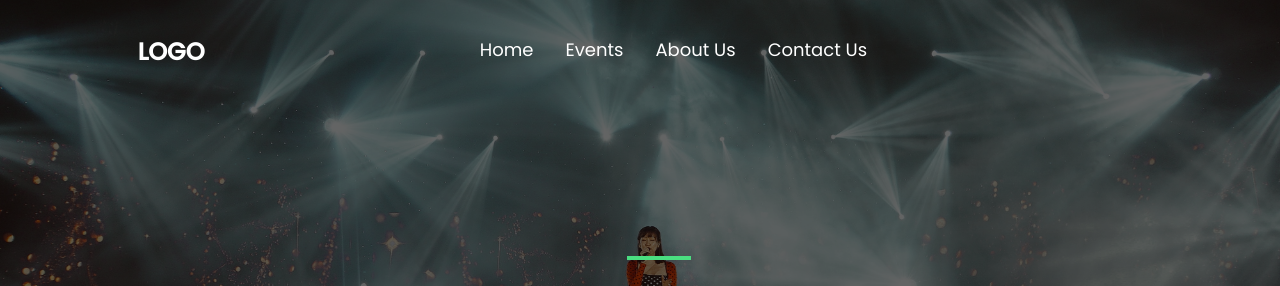
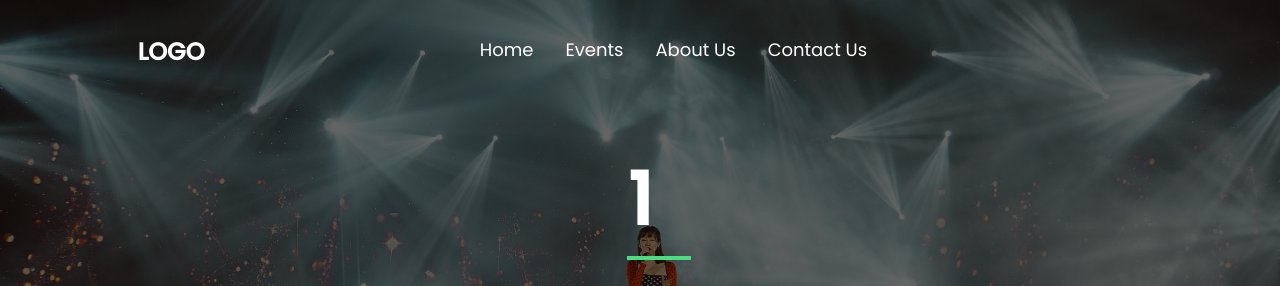
Before and after one commit to Pukka-Technologies/iVote, a Next.js app: page /events/leaderboard/1 in a window 1280 px wide. Shown: the top 286 px of the page. Built offline with nearby package versions, Linux system fonts and the light colour scheme; no server answers.

Commit message:
get event name from query

```diff
--- a/pages/events/leaderboard/[eid].js
+++ b/pages/events/leaderboard/[eid].js
@@ -12,9 +12,10 @@ const EventBoard = () => {
 
     const [leaderboard, setLeaderboard] = useState(null)
     const [totalVotes, setTotalVotes] = useState(null)
+    const [event_name, setEvent_name] = useState(null)
 
     const router = useRouter()
-    const { _id } = router.query
+    const { _id, eid } = router.query
 
     const fetchLeaderboard = () => {
 
@@ -43,12 +44,17 @@ const EventBoard = () => {
 
       useEffect(() => {
         fetchLeaderboard()
+        const eventName = eid.replace(/_/g, " ").split(" ")
+        for (let i = 0; i < eventName.length; i++) {
+          eventName[i] = eventName[i].charAt(0).toUpperCase() + eventName[i].slice(1);
+      }
+      setEvent_name(eventName.join(" "))
       }, [])
 
 
   return (
     <>
-      <EventsHeader />
+      <EventsHeader leaderboard={event_name}/>
         <LeaderboardTable leaderboard={leaderboard} />
       <Footer/>
     </>
```
